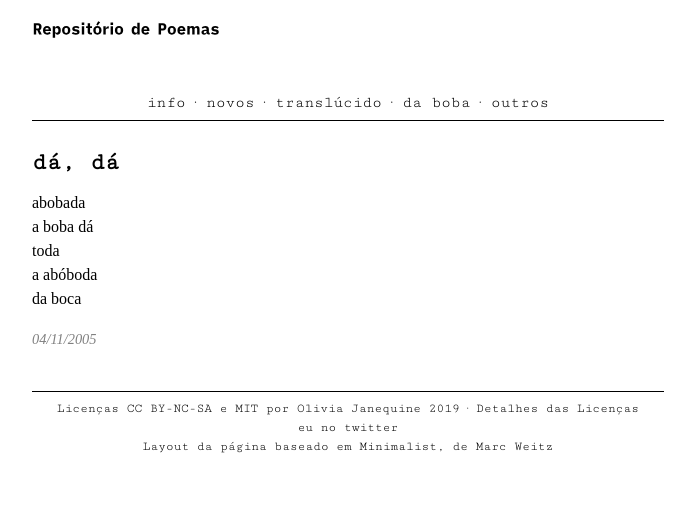
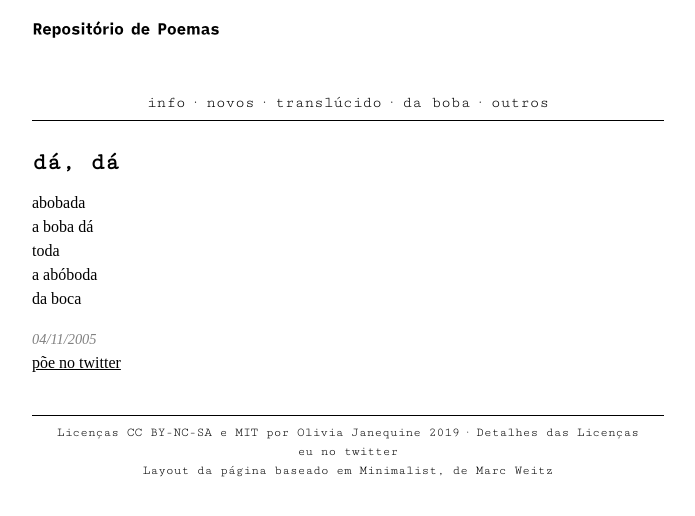
Before and after one commit to olivia-olivia/olivia-olivia.github.io, a Jekyll site: the page built from _posts/2005-11-04-da-da.md, in a window 1280 px wide. Shown: the top 516 px of the page, without its empty margins (292-987 px from the left). Built offline with Jekyll 4.4.1, drawn with Linux system fonts in a browser that asks for light colours; some web fonts are replaced; comment, search, counter and statistics services are not loaded.

Commit message:
primeira tentativa de adicionar botão do twitter

```diff
--- a/_layouts/post.html
+++ b/_layouts/post.html
@@ -10,6 +10,9 @@
         <h2 style="font-family:'Cutive Mono'"> {{ page.title }}</h2>
         {{ content }}
         <i>{{ page.date | date: "%d/%m/%Y" }}</i>
+          <div id="post-social">
+            <a href="https://twitter.com/share?ref_src=twsrc%5Etfw" data-text="&lt;title&gt;" data-via="oliviagj" data-lang="pt" data-show-count="false">põe no twitter</a><script async src="https://platform.twitter.com/widgets.js" charset="utf-8"></script>
+          </div>
         {% if site.disqus_username and page.comments or site.comments %}
           <div id="disqus_thread"></div><!-- /#disqus_thread -->
           {% include disqus-comments.html %}
```
